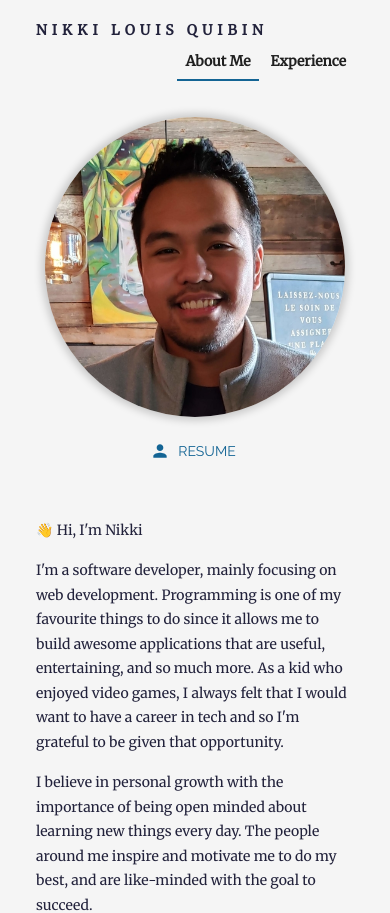
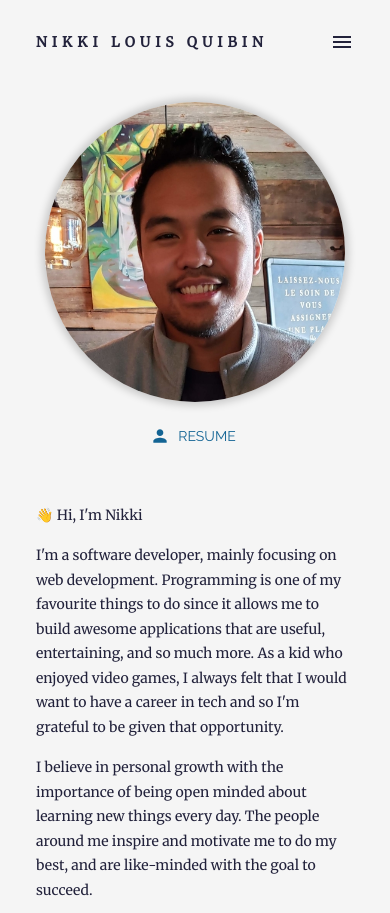
Before and after one commit to NQuibin/nikkiquibin, a React (Create React App) app: page /#/ in a window 390 px wide. Shown: the top 913 px of the page. Built offline with nearby package versions, Linux system fonts and the light colour scheme.

Commit message:
added mobile nav

```diff
--- a/src/components/Footer.js
+++ b/src/components/Footer.js
@@ -5,7 +5,7 @@ import LinkedInIcon from '@material-ui/icons/LinkedIn'
 import InstagramIcon from '@material-ui/icons/Instagram'
 import GitHubIcon from '@material-ui/icons/GitHub'
 
-import Text from './common/Text'
+import Text from 'src/components/common/Text'
 import {
   TEXT_COLOUR,
   PRIMARY_COLOUR,
--- a/src/components/NavBar.js
+++ b/src/components/NavBar.js
@@ -1,17 +1,47 @@
-import React from 'react'
+import React, { useState } from 'react'
 import styled from 'styled-components'
-import { Grid, Box, Button, Slide } from '@material-ui/core'
+import {
+  Grid,
+  Box,
+  Button,
+  Slide,
+  IconButton,
+  Menu,
+  MenuItem,
+  useMediaQuery
+} from '@material-ui/core'
+import { useTheme } from '@material-ui/core/styles'
+import MenuIcon from '@material-ui/icons/Menu'
 import { Link, useLocation } from 'react-router-dom'
 
 import Text from 'src/components/common/Text'
-import { SECONDARY_TEXT_COLOUR } from 'src/constants/styles'
+import { TEXT_COLOUR, SECONDARY_TEXT_COLOUR } from 'src/constants/styles'
 
 const StyledHeader = styled(Text)`
   font-weight: bold;
   text-transform: uppercase;
 `
 
-const StyledButton = styled(({ active, ...props }) => <Button {...props} />)`
+const StyledMenuButton = styled(IconButton)`
+  padding-right: 0;
+  color: ${TEXT_COLOUR};
+
+  &:hover {
+    background-color: transparent;
+  }
+`
+
+const StyledMenuItem = styled(MenuItem)`
+  && {
+    font-weight: bold;
+    background-color: ${props =>
+      props.selected ? 'rgba(19,100,148, 0.1)' : 'transparent'};
+  }
+`
+
+const StyledButton = styled(({ active, ...props }) => (
+  <Button disableRipple {...props} />
+))`
   margin-left: 4px;
   border-radius: 0;
   border-bottom: 2px solid
@@ -25,8 +55,33 @@ const StyledButton = styled(({ active, ...props }) => <Button {...props} />)`
 `
 
 const NavBar = () => {
+  const [anchorEl, setAnchorEl] = useState(null)
+  const [showMenu, setShowMenu] = useState(false)
+
   const location = useLocation()
+  const theme = useTheme()
+  const showMobileNav = useMediaQuery(theme.breakpoints.down('xs'))
+
+  const aboutMeLinkProps = {
+    component: Link,
+    to: '/'
+  }
+  const experienceLinkProps = {
+    component: Link,
+    to: '/experience'
+  }
+
   const isLocationActive = path => path === location.pathname
+
+  const handleMenuClick = event => {
+    setAnchorEl(event.currentTarget)
+    setShowMenu(true)
+  }
+
+  const handleMenuClose = () => {
+    setAnchorEl(null)
+    setShowMenu(false)
+  }
 
   return (
     <Slide in direction="down" timeout={400}>
@@ -37,22 +92,58 @@ const NavBar = () => {
           </StyledHeader>
         </Grid>
         <Box ml="auto">
+          {showMobileNav ? (
+            <>
+              <StyledMenuButton disableRipple onClick={handleMenuClick}>
+                <MenuIcon />
+              </StyledMenuButton>
+              <Menu
+                keepMounted
+                anchorEl={anchorEl}
+                getContentAnchorEl={null}
+                anchorOrigin={{
+                  vertical: 'bottom',
+                  horizontal: 'right'
+                }}
+                transformOrigin={{
+                  vertical: 'top',
+                  horizontal: 'right'
+                }}
+                open={showMenu}
+                onClose={handleMenuClose}
+              >
+                <StyledMenuItem
+                  {...aboutMeLinkProps}
+                  selected={isLocationActive(aboutMeLinkProps.to)}
+                  onClick={handleMenuClose}
+                >
+                  About Me
+                </StyledMenuItem>
+                <StyledMenuItem
+                  {...experienceLinkProps}
+                  selected={isLocationActive(experienceLinkProps.to)}
+                  onClick={handleMenuClose}
+                >
+                  Experience
+                </StyledMenuItem>
+              </Menu>
+            </>
+          ) : (
+            <>
               <StyledButton
-            disableRipple
-            component={Link}
-            to="/"
-            active={isLocationActive('/')}
+                {...aboutMeLinkProps}
+                active={isLocationActive(aboutMeLinkProps.to)}
               >
                 About me
               </StyledButton>
               <StyledButton
-            disableRipple
-            active={isLocationActive('/experience')}
-            component={Link}
-            to="/experience"
+                {...experienceLinkProps}
+                active={isLocationActive(experienceLinkProps.to)}
               >
                 Experience
               </StyledButton>
+            </>
+          )}
         </Box>
       </Grid>
     </Slide>
--- a/src/constants/styles.js
+++ b/src/constants/styles.js
@@ -4,7 +4,6 @@ export const TEXT_COLOUR = '#22223B'
 export const SECONDARY_TEXT_COLOUR = '#136494'
 
 export const PRIMARY_COLOUR = '#F5F5F5'
-export const SECONDARY_COLOUR = '#DCDCDD'
 
 export const PRIMARY_FONT = `'Merriweather', serif`
 export const SECONDARY_FONT = `'Raleway', sans-serif`
```
Lines whose indentation alone changed are shown as unchanged.
